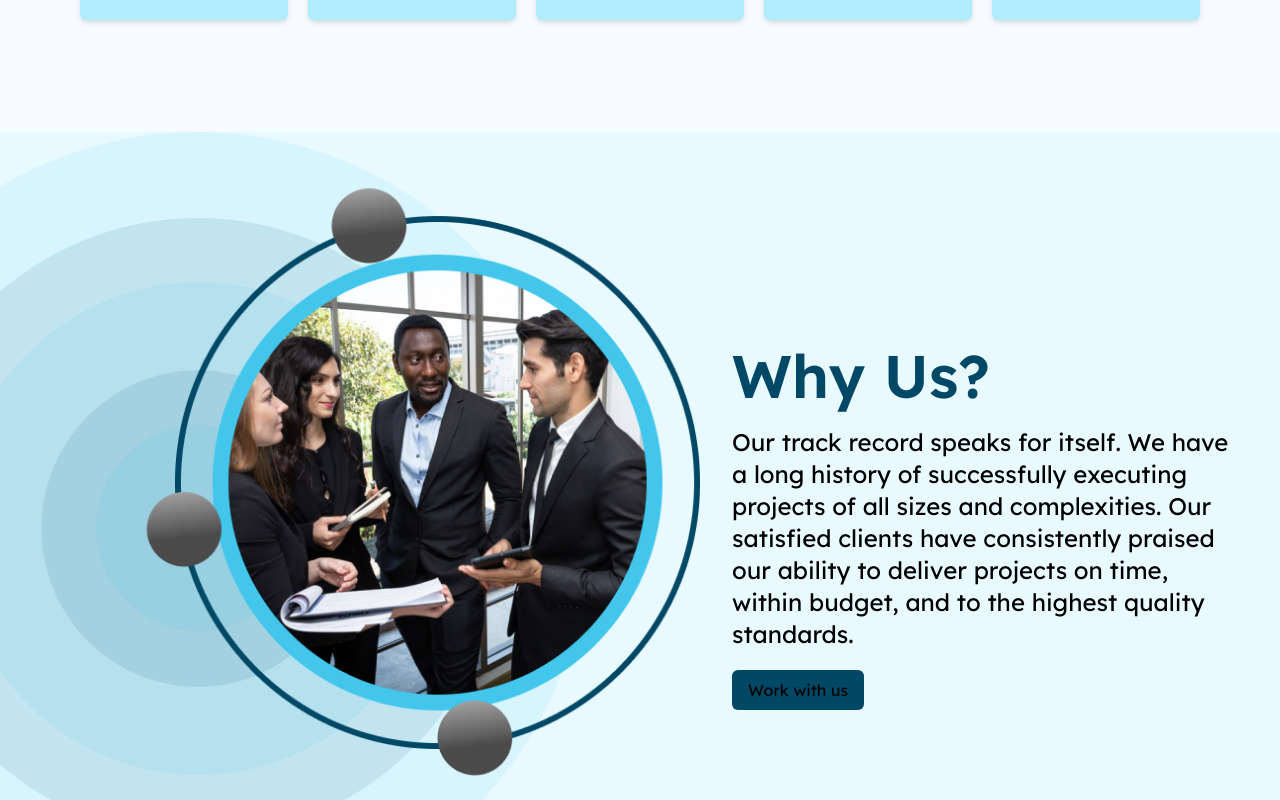
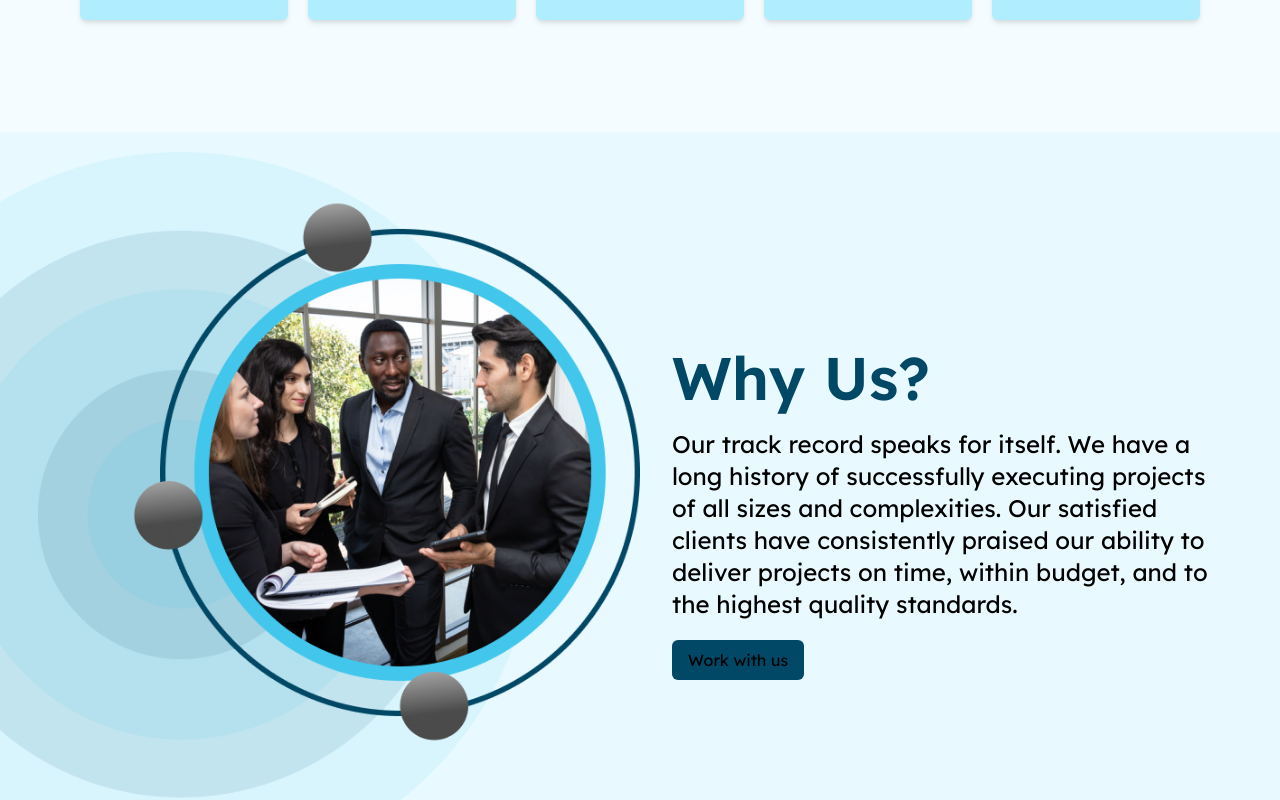
Before and after one commit to blossomobasi/sesto-elemento, a Next.js app: page / in a window 1280 px wide. Shown: the part 1260-2060 px from the top of the page. Built offline with nearby package versions, Linux system fonts and the light colour scheme.

Commit message:
Add width specificly

```diff
--- a/src/components/WhyUs.tsx
+++ b/src/components/WhyUs.tsx
@@ -4,10 +4,16 @@ import Image from "next/image";
 
 const WhyUs = () => {
     return (
-        <section className="bg-primaryVeryLight">
+        <section className="bg-primaryVeryLight py-5">
             <div className="gap-x-8 flex flex-col md:flex-row items-center justify-between">
-                <Image src="/images/why_us.png" alt="Why Us" width={700} height={700} />
-                <div className="flex flex-col items-start gap-y-5 mr-12">
+                <Image
+                    src="/images/why_us.png"
+                    alt="Why Us"
+                    className="w-1/2"
+                    width={1000}
+                    height={1000}
+                />
+                <div className="flex flex-col items-start gap-y-5 mr-12 w-1/2">
                     <h2 className="text-6xl font-semibold text-secondary">Why Us?</h2>
                     <p className="text-2xl">
                         Our track record speaks for itself. We have a long history of successfully
```
